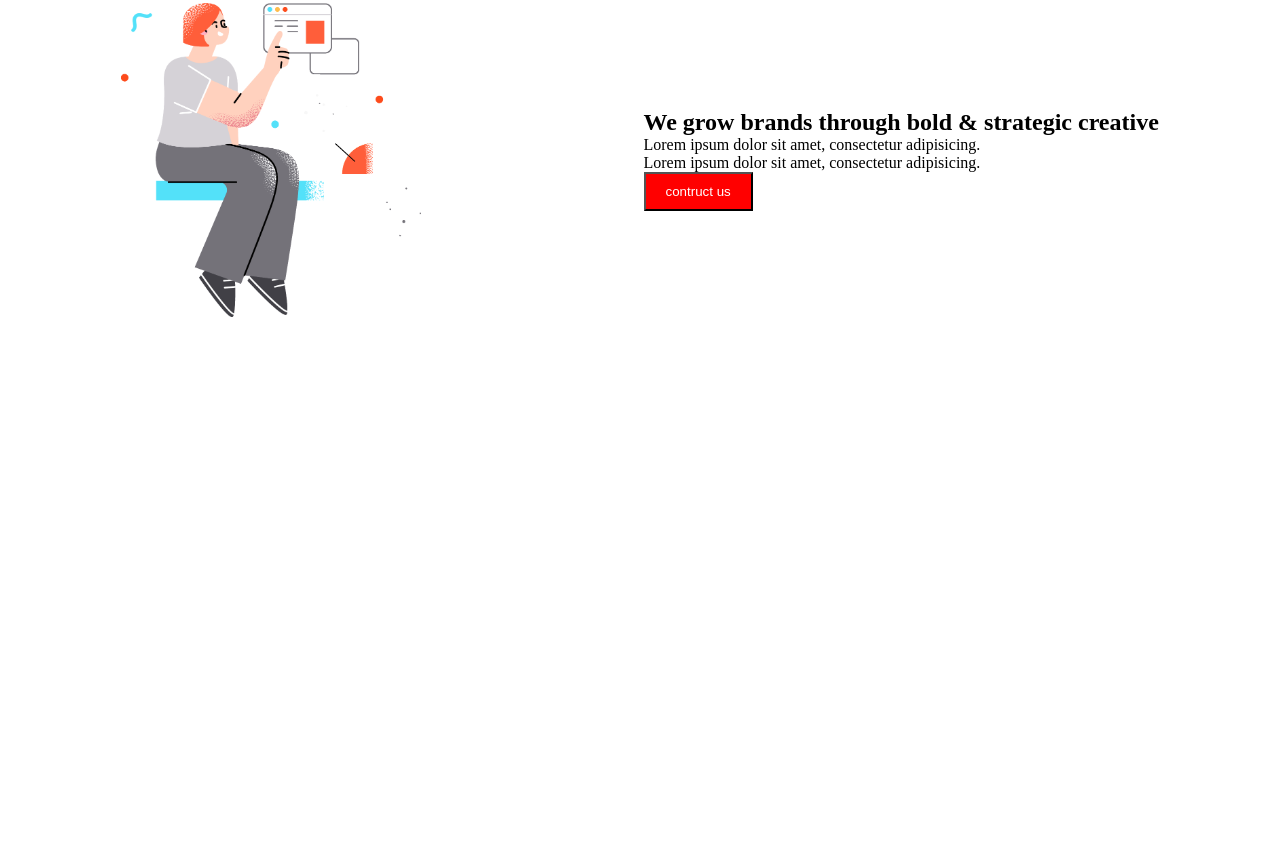
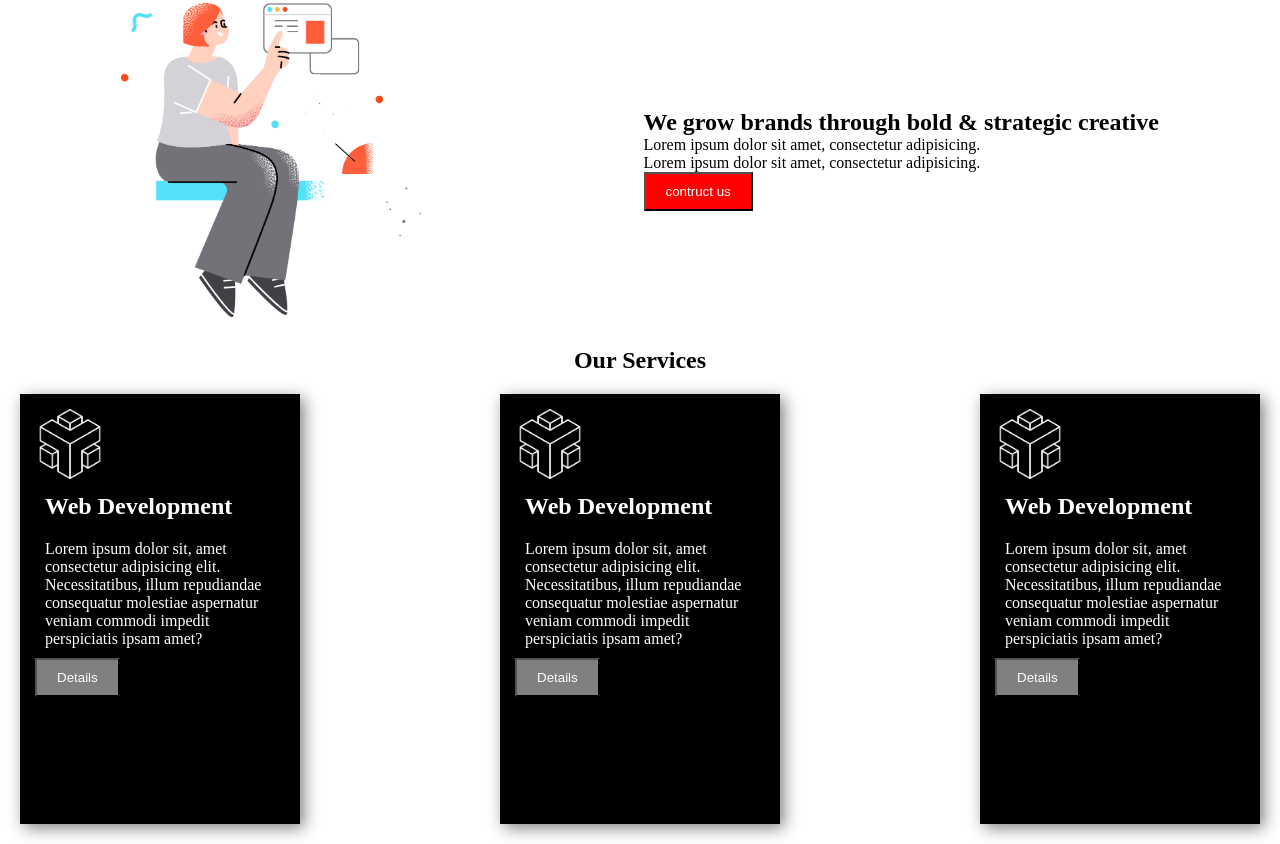
Before and after one commit to rifat3790/Digital-Project, a plain HTML site: page index.html in a window 1280 px wide. Shown: the part 1022-1866 px from the top of the page. Before the commit the page ends 1349 px from the top, so only its background shows below. Drawn offline with Linux system fonts and the light colour scheme.

Commit message:
added Our service section

```diff
--- a/index.html
+++ b/index.html
@@ -71,6 +71,41 @@
 
             </div>
         </section>
+
+        <!-- service section -->
+
+        <section>
+            <h1 class="about-title">Our Services</h1>
+            <div class="service-continer">
+                <div class="box">
+                    <img class="icon" src="style/0.png" alt="">
+                    <h2 class="box-tittle">Web Development</h2>
+                    <p class="box-description">
+                        Lorem ipsum dolor sit, amet consectetur adipisicing elit. Necessitatibus, illum repudiandae consequatur molestiae aspernatur veniam commodi impedit perspiciatis ipsam amet?
+                    </p>
+                    <button class="btn box-btn">Details</button>
+                </div>
+
+                <div class="box">
+                    <img class="icon" src="style/0.png" alt="">
+                    <h2 class="box-tittle">Web Development</h2>
+                    <p class="box-description">
+                        Lorem ipsum dolor sit, amet consectetur adipisicing elit. Necessitatibus, illum repudiandae consequatur molestiae aspernatur veniam commodi impedit perspiciatis ipsam amet?
+                    </p>
+                    <button class="btn box-btn">Details</button>
+                </div>
+
+                <div class="box">
+                    <img class="icon" src="style/0.png" alt="">
+                    <h2 class="box-tittle">Web Development</h2>
+                    <p class="box-description">
+                        Lorem ipsum dolor sit, amet consectetur adipisicing elit. Necessitatibus, illum repudiandae consequatur molestiae aspernatur veniam commodi impedit perspiciatis ipsam amet?
+                    </p>
+                    <button class="btn box-btn">Details</button>
+                </div>
+
+            </div>
+        </section>
     </main>
     <footer>
 
--- a/style/style.css
+++ b/style/style.css
@@ -62,6 +62,7 @@
     /* border-radius: 5px; */
     cursor: pointer;
 
+
 }
 .btn:hover{
     color: blue;
@@ -77,3 +78,37 @@
     text-align: center;
     padding-top: 20px;
 }
+.box{
+    width: 250px;
+    height: 400px;
+    box-shadow: 4px 4px 15px gray;
+    background-color: black;
+    padding: 15px;
+    color: white;
+    /* display: flex; */
+}
+.icon{
+    width: 70px;
+}
+.box-btn{
+    background-color: gray;
+    text-align: center;
+    /* margin: 10px; */
+
+}
+
+.box-tittle{
+    padding: 10px;
+
+}
+
+.box-description{
+    padding: 10px;
+}
+
+.service-continer{
+    display: flex;
+    justify-content: space-around;
+    justify-content: space-between;
+    padding: 20px;
+}
```
Also changed, not shown: style/0.png (added), style/1.png (added), style/2.png (added).
